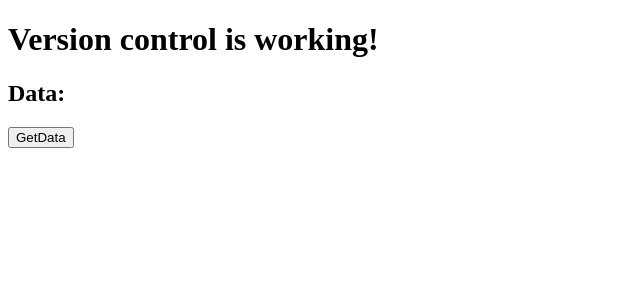
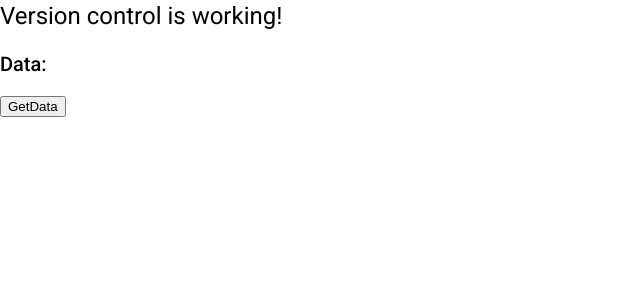
Before and after one commit to JanesH64/version-control, an Angular app in the folder frontend/: page / in a window 1280 px wide. Shown: the top 300 px of the page, without its empty margins (0-640 px from the left). Built offline with nearby package versions, Linux system fonts and the light colour scheme.

Commit message:
Add Angular Material

```diff
--- a/frontend/angular.json
+++ b/frontend/angular.json
@@ -31,6 +31,7 @@
               "src/assets"
             ],
             "styles": [
+              "./node_modules/@angular/material/prebuilt-themes/deeppurple-amber.css",
               "src/styles.scss"
             ],
             "scripts": []
@@ -99,6 +100,7 @@
               "src/assets"
             ],
             "styles": [
+              "./node_modules/@angular/material/prebuilt-themes/deeppurple-amber.css",
               "src/styles.scss"
             ],
             "scripts": []
--- a/frontend/package.json
+++ b/frontend/package.json
@@ -12,10 +12,12 @@
   "private": true,
   "dependencies": {
     "@angular/animations": "~13.1.0",
+    "@angular/cdk": "^13.3.9",
     "@angular/common": "~13.1.0",
     "@angular/compiler": "~13.1.0",
     "@angular/core": "~13.1.0",
     "@angular/forms": "~13.1.0",
+    "@angular/material": "^13.3.9",
     "@angular/platform-browser": "~13.1.0",
     "@angular/platform-browser-dynamic": "~13.1.0",
     "@angular/router": "~13.1.0",
--- a/frontend/src/app/app.module.ts
+++ b/frontend/src/app/app.module.ts
@@ -4,6 +4,7 @@
 
 import { AppRoutingModule } from './app-routing.module';
 import { AppComponent } from './app.component';
+import { BrowserAnimationsModule } from '@angular/platform-browser/animations';
 
 @NgModule({
   declarations: [
@@ -12,7 +13,8 @@
   imports: [
     BrowserModule,
     AppRoutingModule,
-    HttpClientModule
+    HttpClientModule,
+    BrowserAnimationsModule
   ],
   providers: [],
   bootstrap: [AppComponent]
--- a/frontend/src/index.html
+++ b/frontend/src/index.html
@@ -6,8 +6,11 @@
   <base href="/">
   <meta name="viewport" content="width=device-width, initial-scale=1">
   <link rel="icon" type="image/x-icon" href="favicon.ico">
+  <link rel="preconnect" href="https://fonts.gstatic.com">
+  <link href="https://fonts.googleapis.com/css2?family=Roboto:wght@300;400;500&display=swap" rel="stylesheet">
+  <link href="https://fonts.googleapis.com/icon?family=Material+Icons" rel="stylesheet">
 </head>
-<body>
+<body class="mat-typography">
   <app-root></app-root>
 </body>
 </html>
--- a/frontend/src/styles.scss
+++ b/frontend/src/styles.scss
@@ -1 +1,4 @@
 /* You can add global styles to this file, and also import other style files */
+
+html, body { height: 100%; }
+body { margin: 0; font-family: Roboto, "Helvetica Neue", sans-serif; }
```
Also changed, not shown: 1 other file (tests, documents, lock files or other folders).
